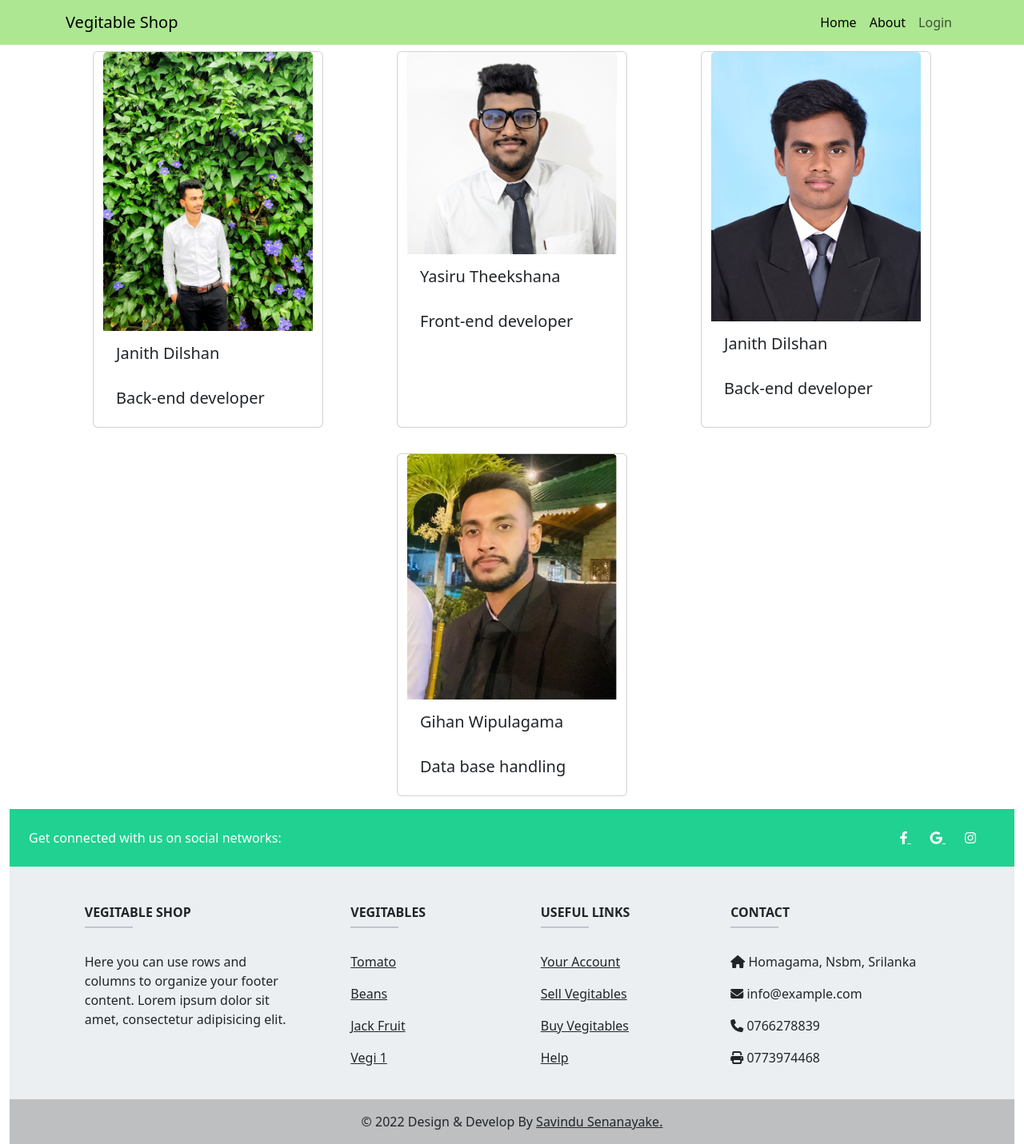
After one commit to sachinNishalka/vegsell, a PHP site: page /about/about.php in a window 1280 px wide. The commit adds this page. Shown: the whole page at 80% size. Run offline with PHP 8.4, Linux system fonts and the light colour scheme.

Commit message:
added about us page

```diff
--- /dev/null
+++ b/about/about.php
@@ -0,0 +1,206 @@
+<!DOCTYPE html>
+<html lang="en">
+<head>
+	<meta charset="UTF-8">
+	<meta name="viewport" content="width=device-width, initial-scale=1.0">
+	<link rel="stylesheet" href="style.css">
+	<link href="https://cdn.jsdelivr.net/npm/bootstrap@5.3.0-alpha1/dist/css/bootstrap.min.css" rel="stylesheet" integrity="sha384-GLhlTQ8iRABdZLl6O3oVMWSktQOp6b7In1Zl3/Jr59b6EGGoI1aFkw7cmDA6j6gD" crossorigin="anonymous">
+  <link rel="stylesheet" href="https://cdnjs.cloudflare.com/ajax/libs/font-awesome/6.2.1/css/all.min.css" integrity="sha512-MV7K8+y+gLIBoVD59lQIYicR65iaqukzvf/nwasF0nqhPay5w/9lJmVM2hMDcnK1OnMGCdVK+iQrJ7lzPJQd1w==" crossorigin="anonymous" referrerpolicy="no-referrer" />
+	<title>Vegitable Shop</title>
+</head>
+<body>
+    <!-- card begining -->
+
+    <?php
+include '../include/finalmenu.php';
+?>
+
+<div class="container mt-5">
+    <div class="row">
+          <div class="card col-12 col-sm-12 col-md-6 col-lg-4 col-lg-3 mb-3 mt-3 mx-auto" style="width: 18rem;">
+    <img src="images/Janith.jpg" class="card-img-top" alt="tomato">
+    <div class="card-body">
+      <h5 class="card-title">Janith Dilshan</h5>
+      <br>
+      <h5 class="card-title">Back-end developer</h5>
+
+    </div>
+    </div>
+
+
+
+    <div class="card col-12 col-sm-12 col-md-6 col-lg-4 col-lg-3 mb-3 mt-3 mx-auto" style="width: 18rem;">
+    <img src="images/yasiru.jpg" class="card-img-top" alt="tomato">
+    <div class="card-body">
+      <h5 class="card-title">Yasiru Theekshana</h5>
+      <br>
+      <h5 class="card-title">Front-end developer</h5>
+
+    </div>
+    </div>
+
+
+
+    <div class="card col-12 col-sm-12 col-md-6 col-lg-4 col-lg-3 mb-3 mt-3 mx-auto" style="width: 18rem;">
+    <img src="images/Nithya.jpg" class="card-img-top" alt="tomato">
+    <div class="card-body">
+      <h5 class="card-title">Janith Dilshan</h5>
+      <br>
+      <h5 class="card-title">Back-end developer</h5>
+
+    </div>
+    </div>
+
+
+
+    <div class="card col-12 col-sm-12 col-md-6 col-lg-4 col-lg-3 mb-3 mt-3 mx-auto" style="width: 18rem;">
+    <img src="images/gihan.png" class="card-img-top" alt="tomato">
+    <div class="card-body">
+      <h5 class="card-title">Gihan Wipulagama</h5>
+      <br>
+      <h5 class="card-title">Data base handling</h5>
+
+    </div>
+    </div>
+
+    </div>
+
+</div>
+
+
+
+<div class="container-fluid">
+
+  <footer
+          class="text-center text-lg-start text-dark"
+          style="background-color: #ECEFF1"
+          >
+    <!-- Social media -->
+    <section
+             class="d-flex justify-content-between p-4 text-white"
+             style="background-color: #21D192"
+             >
+
+      <div class="me-5">
+        <span>Get connected with us on social networks:</span>
+      </div>
+
+
+
+      <div>
+        <a href="" class="text-white me-4">
+          <i class="fab fa-facebook-f"></i>
+        </a>
+
+        <a href="" class="text-white me-4">
+          <i class="fab fa-google"></i>
+        </a>
+        <a href="" class="text-white me-4">
+          <i class="fab fa-instagram"></i>
+        </a>
+
+      </div>
+
+    </section>
+
+    <section class="">
+      <div class="container text-center text-md-start mt-5">
+        <!-- Grid row -->
+        <div class="row mt-3">
+          <!-- Grid column -->
+          <div class="col-md-3 col-lg-4 col-xl-3 mx-auto mb-4">
+            <!-- Content -->
+            <h6 class="text-uppercase fw-bold">Vegitable Shop</h6>
+            <hr
+                class="mb-4 mt-0 d-inline-block mx-auto"
+                style="width: 60px; background-color: #7c4dff; height: 2px"
+                />
+            <p>
+              Here you can use rows and columns to organize your footer
+              content. Lorem ipsum dolor sit amet, consectetur adipisicing
+              elit.
+            </p>
+          </div>
+
+          <div class="col-md-2 col-lg-2 col-xl-2 mx-auto mb-4">
+            <!-- Links -->
+            <h6 class="text-uppercase fw-bold">Vegitables</h6>
+            <hr
+                class="mb-4 mt-0 d-inline-block mx-auto"
+                style="width: 60px; background-color: #7c4dff; height: 2px"
+                />
+            <p>
+              <a href="#!" class="text-dark">Tomato</a>
+            </p>
+            <p>
+              <a href="#!" class="text-dark">Beans</a>
+            </p>
+            <p>
+              <a href="#!" class="text-dark">Jack Fruit</a>
+            </p>
+            <p>
+              <a href="#!" class="text-dark">Vegi 1</a>
+            </p>
+          </div>
+
+          <div class="col-md-3 col-lg-2 col-xl-2 mx-auto mb-4">
+            <!-- Links -->
+            <h6 class="text-uppercase fw-bold">Useful links</h6>
+            <hr
+                class="mb-4 mt-0 d-inline-block mx-auto"
+                style="width: 60px; background-color: #7c4dff; height: 2px"
+                />
+            <p>
+              <a href="#!" class="text-dark">Your Account</a>
+            </p>
+            <p>
+              <a href="#!" class="text-dark">Sell Vegitables</a>
+            </p>
+            <p>
+              <a href="#!" class="text-dark">Buy Vegitables</a>
+            </p>
+            <p>
+              <a href="#!" class="text-dark">Help</a>
+            </p>
+          </div>
+
+          <div class="col-md-4 col-lg-3 col-xl-3 mx-auto mb-md-0 mb-4">
+            <!-- Links -->
+            <h6 class="text-uppercase fw-bold">Contact</h6>
+            <hr
+                class="mb-4 mt-0 d-inline-block mx-auto"
+                style="width: 60px; background-color: #7c4dff; height: 2px"
+                />
+            <p><i class="fas fa-home mr-3"></i> Homagama, Nsbm, Srilanka</p>
+            <p><i class="fas fa-envelope mr-3"></i> info@example.com</p>
+            <p><i class="fas fa-phone mr-3"></i> 0766278839</p>
+            <p><i class="fas fa-print mr-3"></i> 0773974468</p>
+          </div>
+
+        </div>
+
+      </div>
+    </section>
+
+
+    <!-- Copyright -->
+    <div
+         class="text-center p-3"
+         style="background-color: rgba(0, 0, 0, 0.2)"
+         >
+      © 2022 Design & Develop By
+      <a class="text-dark" href="https://www.linkedin.com/in/savindu-senanayake-8878841b3"
+         >Savindu Senanayake.</a
+        >
+    </div>
+
+  </footer>
+
+</div>
+
+
+
+
+<script src="https://cdn.jsdelivr.net/npm/bootstrap@5.3.0-alpha1/dist/js/bootstrap.bundle.min.js" integrity="sha384-w76AqPfDkMBDXo30jS1Sgez6pr3x5MlQ1ZAGC+nuZB+EYdgRZgiwxhTBTkF7CXvN" crossorigin="anonymous"></script>
+</body>
+</html>
--- a/include/finalmenu.php
+++ b/include/finalmenu.php
@@ -17,7 +17,7 @@
         </li> -->
 
         <li class="nav-item">
-          <a class="nav-link active" aria-current="page" href="#">About</a>
+          <a class="nav-link active" aria-current="page" href="../about/about.php">About</a>
         </li>
 
         <!-- <li class="nav-item">
```
Also changed, not shown: about/Untitled-1.html (added, +73 -0 lines), about/images/Janith.jpg (added), about/images/Nithya.jpg (added), about/images/gihan.png (added), about/images/yasiru.jpg (added).
